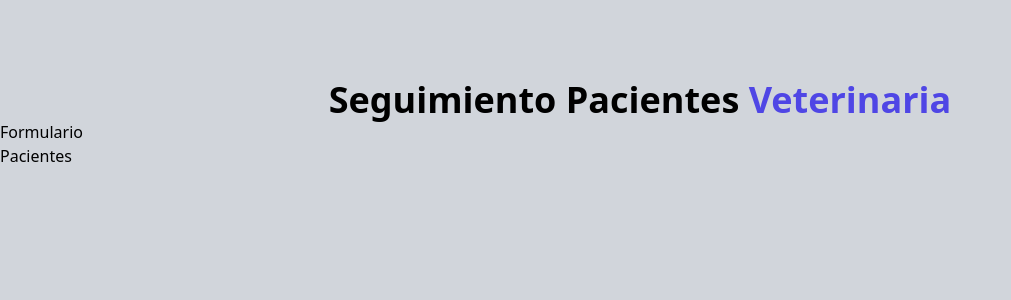
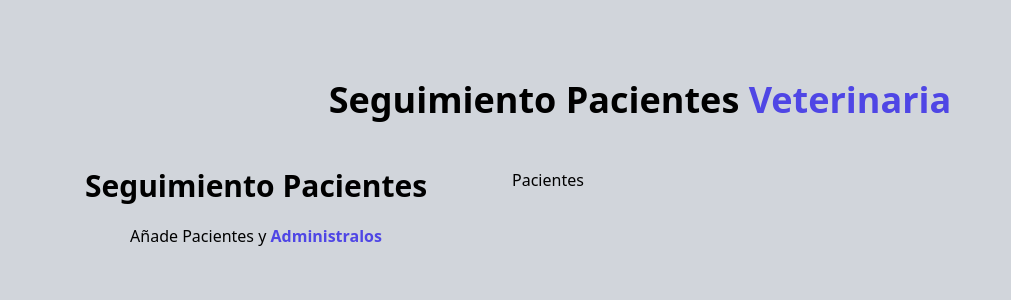
Before and after one commit to Noodle96/ReactPortfolio, a React (Vite) app in the folder Appointment/: page / in a window 1280 px wide. Shown: the top 300 px of the page, without its empty margins (0-1011 px from the left). Built offline with nearby package versions, Linux system fonts and the light colour scheme.

Commit message:
Add class to form, header, patients list

```diff
--- a/Appointment/index.html
+++ b/Appointment/index.html
@@ -6,7 +6,7 @@
     <meta name="viewport" content="width=device-width, initial-scale=1.0" />
     <title>Vite + React</title>
   </head>
-  <body class="bg-gray-300 h-screen">
+  <body class="bg-gray-300 h-screen font-sans">
     <div id="root"></div>
     <script type="module" src="/src/main.jsx"></script>
   </body>
--- a/Appointment/src/App.jsx
+++ b/Appointment/src/App.jsx
@@ -6,8 +6,10 @@ function App() {
   return (
     <div className="container mx-auto mt-20">
         <Header />
-        <Formulario />
-        <ListadoPacientes />
+        <div className=" mt-12 md:flex">
+            <Formulario />
+            <ListadoPacientes />
+        </div>
 
     </div>
   )
--- a/Appointment/src/components/Formulario.jsx
+++ b/Appointment/src/components/Formulario.jsx
@@ -2,8 +2,14 @@ import React from 'react'
 
 const Formulario = () => {
   return (
-    <div>
-      <h2>Formulario</h2>
+    <div className=' md:w-1/2 lg:w-2/5'>
+         <h2 className=' text-center font-black text-3xl'>
+            Seguimiento Pacientes
+        </h2>
+        <p className=' text-base mt-5 text-center'>
+            Añade Pacientes y {''}
+            <span className='text-indigo-600 font-bold'>Administralos</span>
+        </p>
     </div>
   )
 }
--- a/Appointment/src/components/Header.jsx
+++ b/Appointment/src/components/Header.jsx
@@ -1,7 +1,7 @@
 
 function Header(){
     return(
-        <h1 className="font-black text-2xl md:text-4xl text-center mx-auto md:w-2/3">
+        <h1 className="font-black text-3xl md:text-4xl text-center mx-auto md:w-2/3">
             Seguimiento Pacientes{' '}
             <span className=" text-indigo-600">Veterinaria</span>
         </h1>
--- a/Appointment/src/components/ListadoPacientes.jsx
+++ b/Appointment/src/components/ListadoPacientes.jsx
@@ -3,7 +3,7 @@ import React from 'react'
 const ListadoPacientes = () => {
 
   return (
-    <div>
+    <div className=' md:w-1/2 lg:w-3/5'>
         <h2>Pacientes</h2>
     </div>
   )
```
